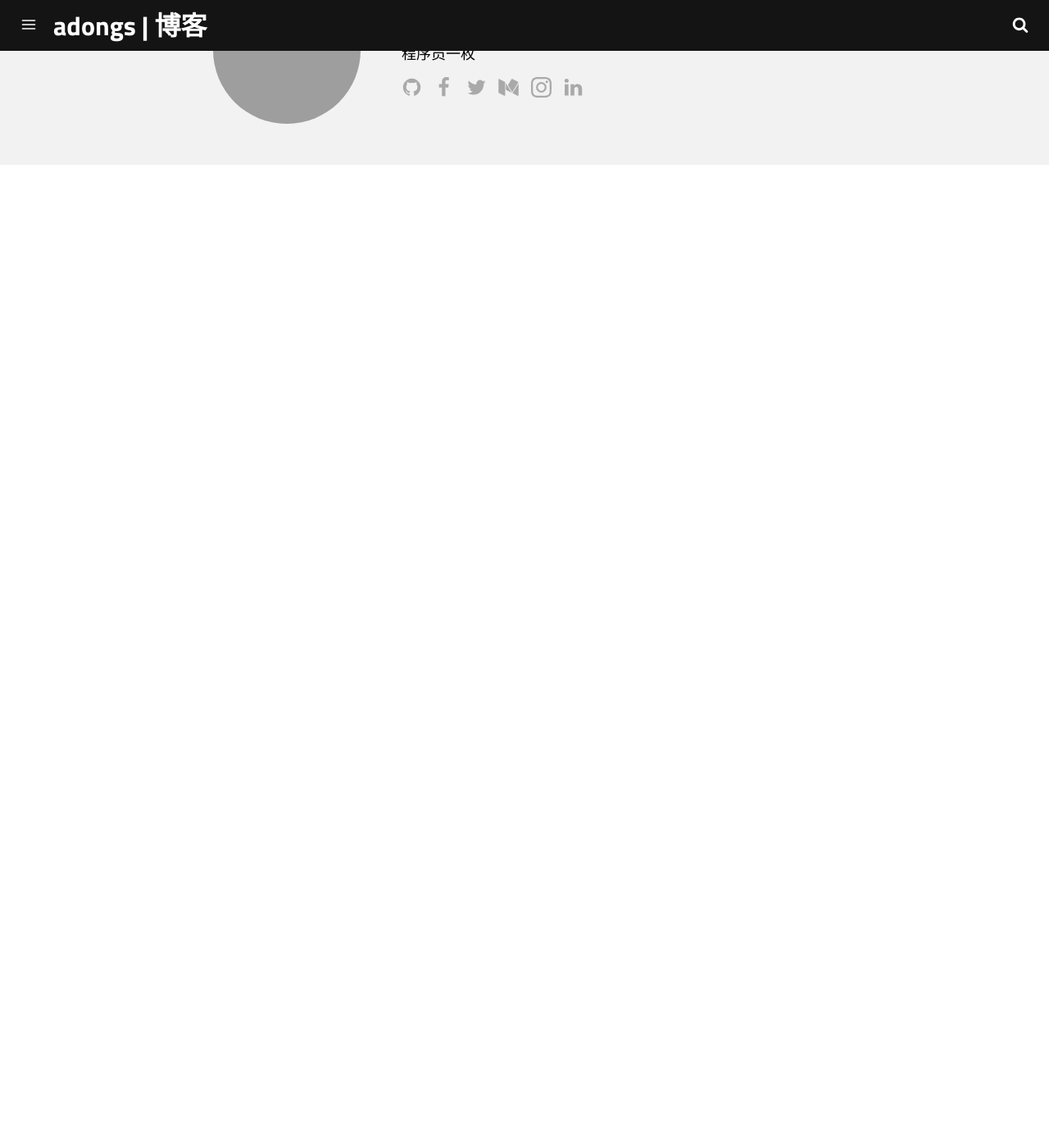
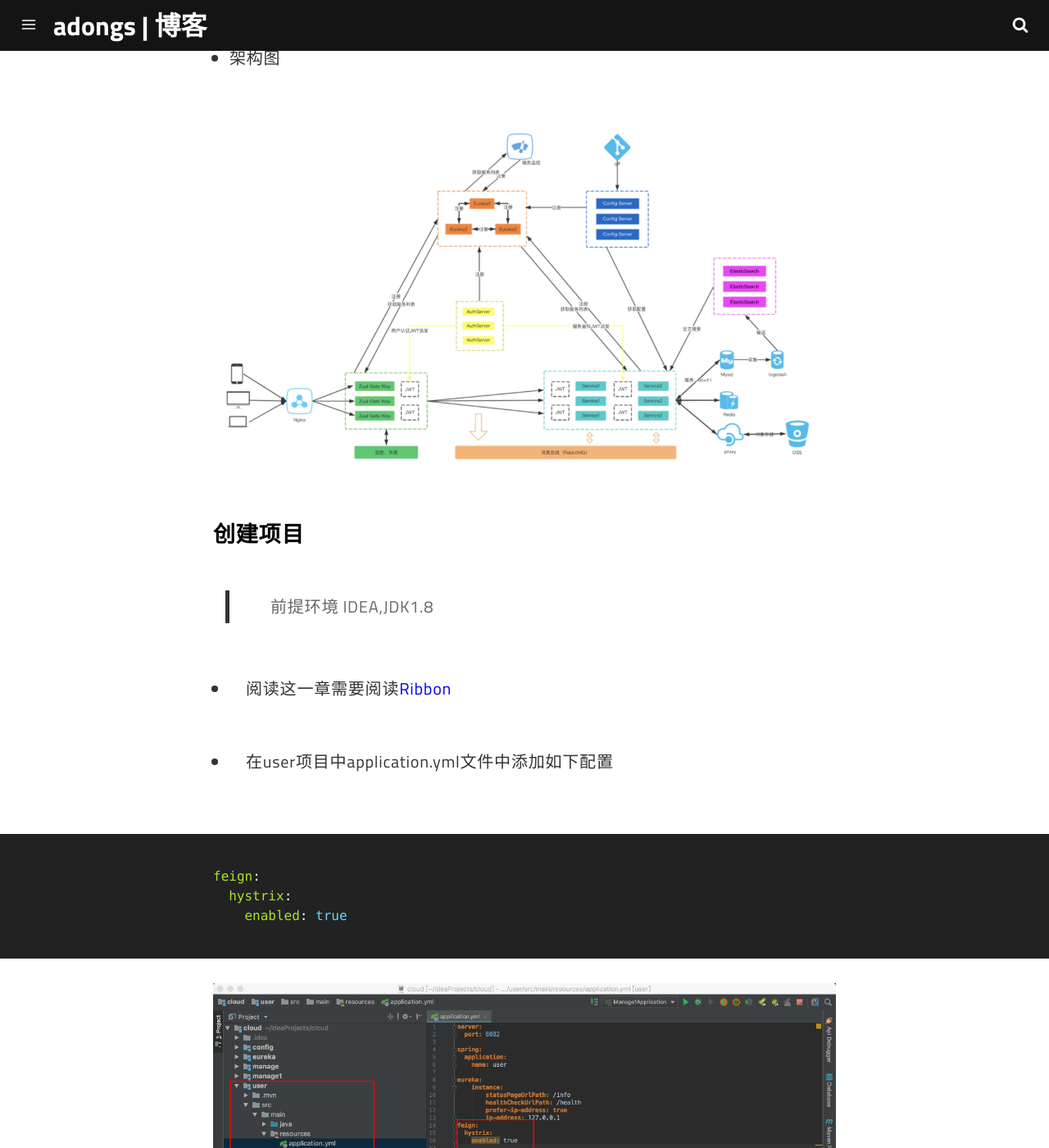
Before and after one commit to adongs/adongs.github.io, a Jekyll site: the page built from _posts/2018-05-22-NetflixHystrix.md, in a window 1280 px wide and 1400 px high, scrolled down 610 px. Shown: the whole window at 82% size. Built offline with Jekyll 4.4.1, drawn with Linux system fonts in a browser that asks for light colours; before the commit the page ends 900 px from its top, so only the background shows below that; some of the changed text lies outside the part shown; grey boxes are pictures that could not be loaded.

Commit message:
补充hystrix博客

````diff
--- a/_posts/2018-05-22-NetflixHystrix.md
+++ b/_posts/2018-05-22-NetflixHystrix.md
@@ -12,3 +12,44 @@ tags:
 - Netflix Hystrix
 introduction: Netflix Hystrix(熔断)搭建和理解
 ---
+
+### 理解
+
+
+### 疑问
+
+
+### 架构图
+
+- 架构图
+
+![placeholder](https://adongs.github.io/assets/img/blog/springcloud/config/14.jpg "idea创建项目")
+
+### 创建项目
+
+
+>前提环境 IDEA,JDK1.8
+
+- 阅读这一章需要阅读<a href="https://adongs.github.io/NetflixRibbon/">Ribbon</a>
+
+- 在user项目中application.yml文件中添加如下配置
+
+```yml
+feign:
+  hystrix:
+    enabled: true
+```
+
+![placeholder](https://adongs.github.io/assets/img/blog/springcloud/hystrix/1.png "idea创建项目")
+
+- 创建接口FeignTest的实现类
+![placeholder](https://adongs.github.io/assets/img/blog/springcloud/hystrix/2.png "idea创建项目")
+
+- 修改@FeignClient注解为@FeignClient(value = "manage",fallback = FeignTestFallback.class)
+![placeholder](https://adongs.github.io/assets/img/blog/springcloud/hystrix/3.png "idea创建项目")
+
+- 不启动manage服务,其他服务均启动
+![placeholder](https://adongs.github.io/assets/img/blog/springcloud/hystrix/4.png "idea创建项目")
+
+- 访问user(如下提示,当超过指定时间,或者服务访问失败,会调用实现类里面方法,返回结果)
+![placeholder](https://adongs.github.io/assets/img/blog/springcloud/hystrix/5.png "idea创建项目")
````
Also changed, not shown: _posts/2018-05-27-NetflixRibbon.md (+1 -1 lines), assets/img/blog/springcloud/hystrix/1.png (added), assets/img/blog/springcloud/hystrix/2.png (added), assets/img/blog/springcloud/hystrix/3.png (added), assets/img/blog/springcloud/hystrix/4.png (added), assets/img/blog/springcloud/hystrix/5.png (added), 2 other files.
